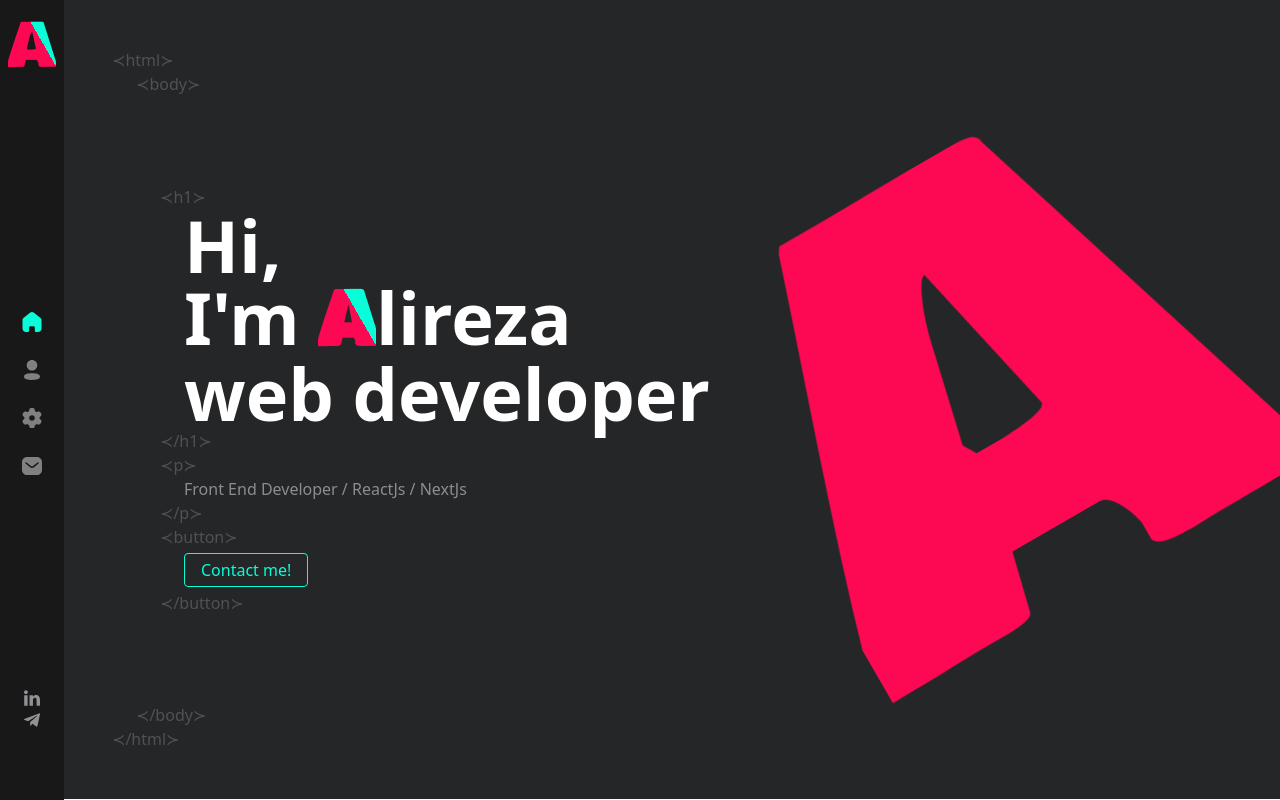
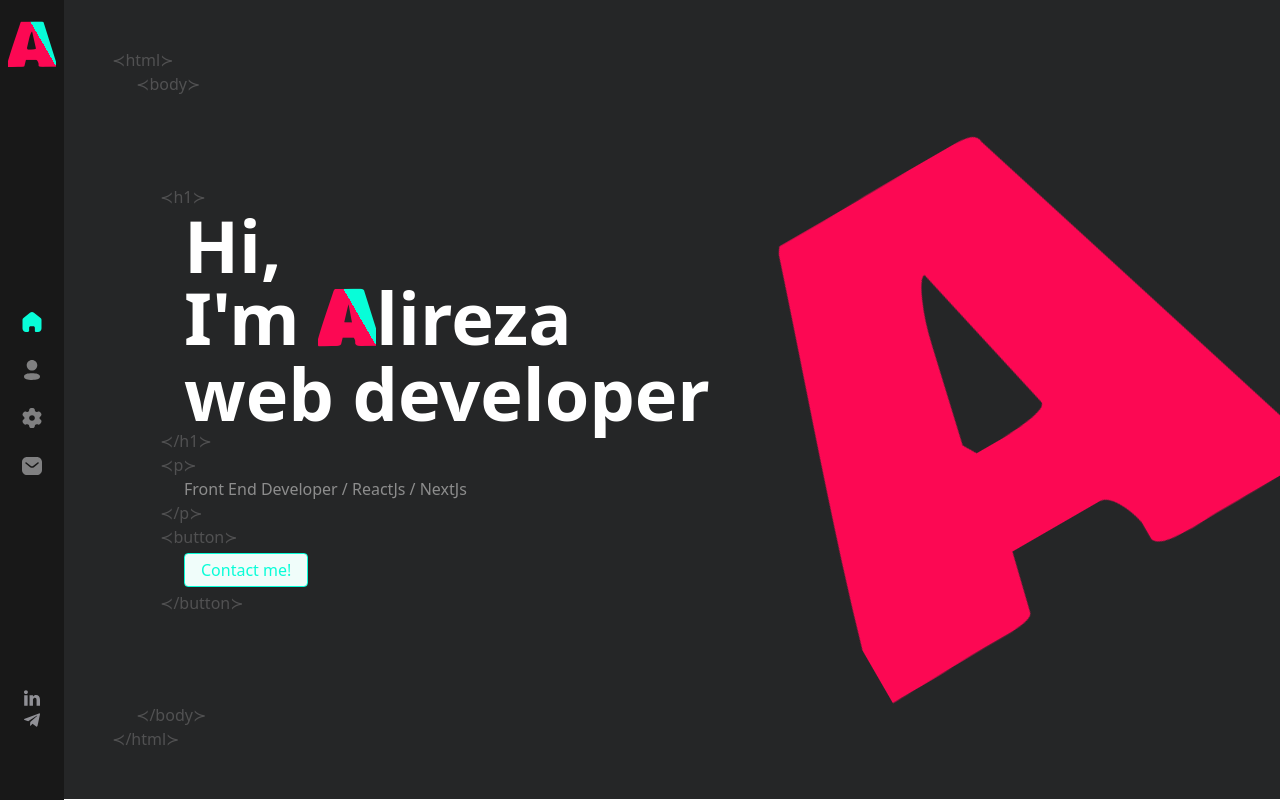
Before and after one commit to alirezamoon/portfolio-second, a Next.js app: page / in a window 1280 px wide. Built offline with nearby package versions, Linux system fonts and the light colour scheme.

Commit message:
add mongo env

```diff
--- a/components/home/index.jsx
+++ b/components/home/index.jsx
@@ -40,7 +40,7 @@ const Home = () => {
                 <p className="tag">&#8826;button&#8827;</p>
                 <button
                   className="border border-teal-main text-teal-main rounded px-4 py-1 ml-3 md:ml-6 my-1
-                                [&:hover]:bg-teal-main [&:hover]:text-gray-main2 transition-colors duration-300"
+                             bg-gradient-to-r from-teal-50 to-teal-50 bg-[length:200%_auto]"
                 >
                   <Link href="/contact">Contact me!</Link>
                 </button>
```
Also changed, not shown: 1 other file (tests, documents, lock files or other folders).
